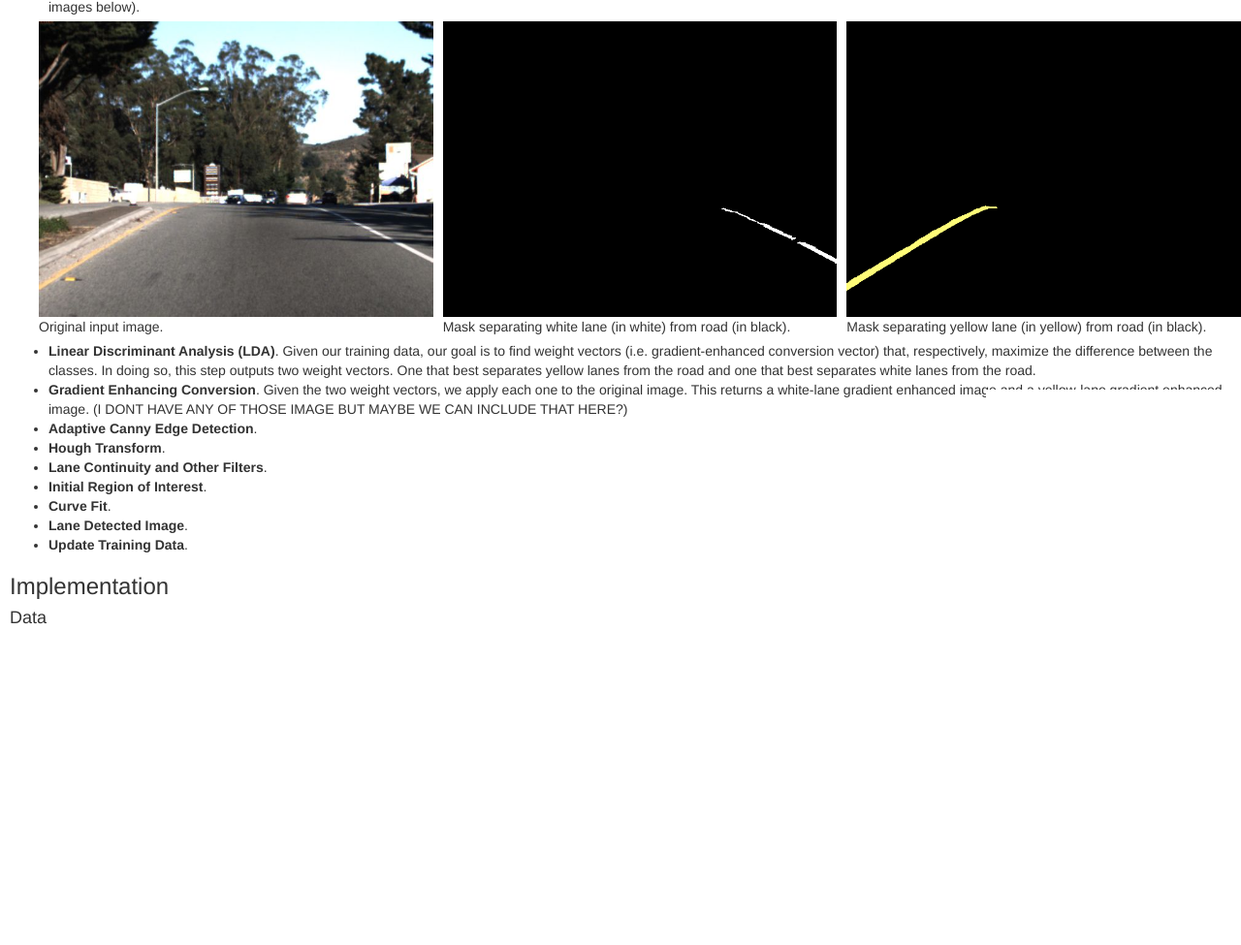
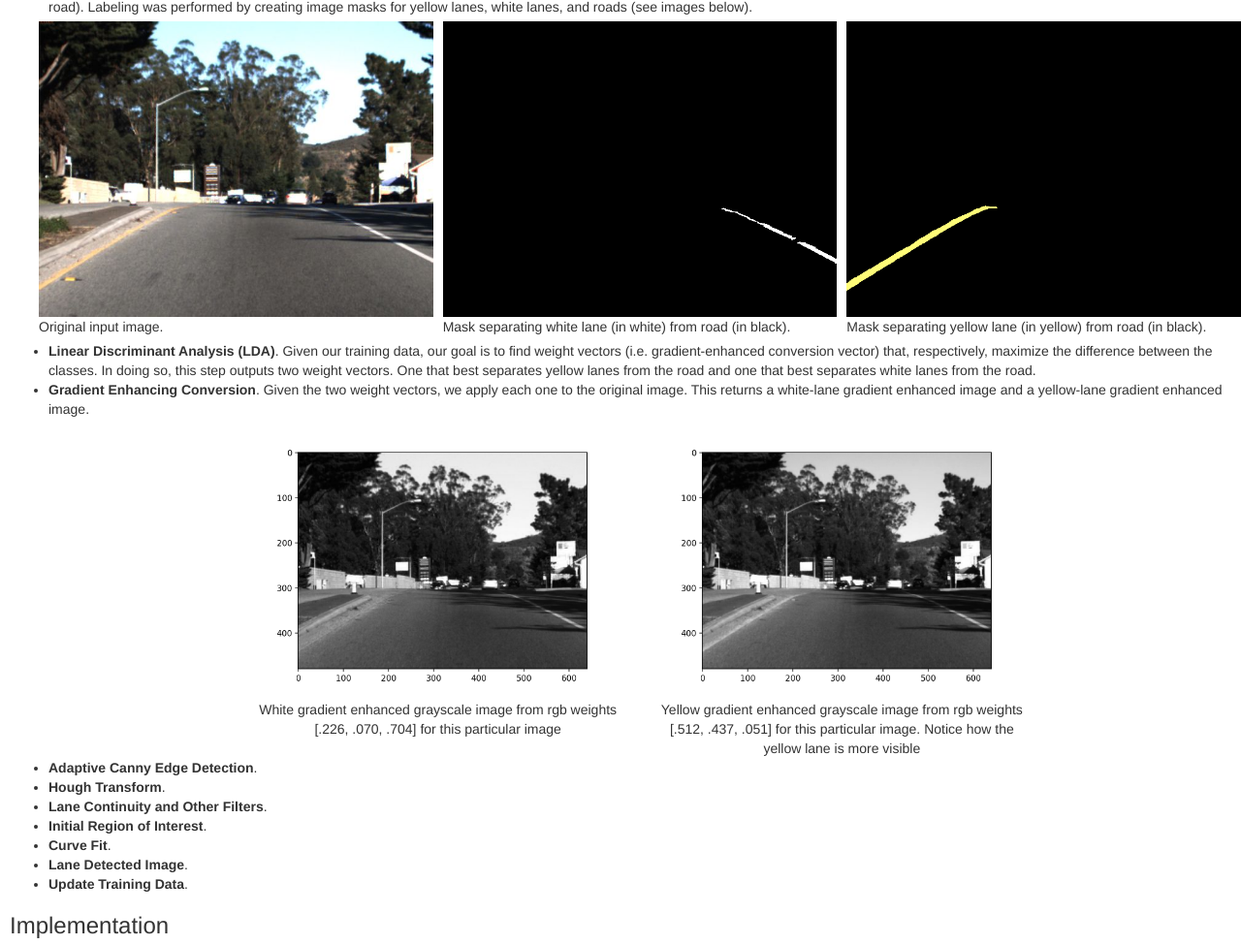
Before and after one commit to dereklh4/lane_tracking_webpage, a plain HTML site: page index.html in a window 1280 px wide. Shown: the part 869-1844 px from the top of the page at 97% size. Before the commit the page ends 1720 px from the top, so only its background shows below. Drawn offline with nearby package versions, Linux system fonts and the light colour scheme.

Commit message:
add gradient images

```diff
--- a/index.html
+++ b/index.html
@@ -63,7 +63,7 @@
     		<p>INSERT PIPELINE FIGURE FROM SLIDES HERE</p>
     		<p>Below is a summary of our pipeline:</p>
     		<ul>
-    			<li><b>Label Training Data</b>. First note that the only possible lane colors in our images are yellow or white. So for training, we hand labeled the first 5 images in our dataset as follows: yellow-lane vs. road and white-lane vs. road. For both scenarios, we defined a road to be any pixel that was not a lane. Labeling was performed by creating image masks for yellow lanes, white lanes, and roads (see images below). </li>
+    			<li><b>Label Training Data</b>. First note that the only possible lane colors in our images are yellow or white. So for training, we hand labeled the first 5 images in our dataset as follows: yellow-lane vs. road and white-lane vs. road. For both scenarios, we defined a road to be any pixel that was not a lane (after removing an upper percentage of the image from the training set that is clearly not lane or road). Labeling was performed by creating image masks for yellow lanes, white lanes, and roads (see images below).</li>
     			<div class="row">
   					<div class="column">
     					<img src="images/img1.jpg" alt="img1" style="width:100%">
@@ -79,7 +79,23 @@
   					</div>
 				</div>
     			<li><b> Linear Discriminant Analysis (LDA)</b>. Given our training data, our goal is to find weight vectors (i.e. gradient-enhanced conversion vector) that, respectively, maximize the difference between the classes. In doing so, this step outputs two weight vectors. One that best separates yellow lanes from the road and one that best separates white lanes from the road. </li>
-    			<li><b>Gradient Enhancing Conversion</b>. Given the two weight vectors, we apply each one to the original image. This returns a white-lane gradient enhanced image and a yellow-lane gradient enhanced image. (I DONT HAVE ANY OF THOSE IMAGE BUT MAYBE WE CAN INCLUDE THAT HERE?)</li>
+				<li><b>Gradient Enhancing Conversion</b>. Given the two weight vectors, we apply each one to the original image. This returns a white-lane gradient enhanced image and a yellow-lane gradient enhanced image.</li>
+				<div class="row text-center">
+					<div class="col-sm-2">&nbsp;</div>
+					<div class="col-sm-4">
+						<figure>
+							<img src="images/white_gradient_enhanced.png" style="width:100%">
+							<figcaption>White gradient enhanced grayscale image from rgb weights [.226, .070, .704] for this particular image</figcaption>
+						</figure>
+					</div>
+					<div class="col-sm-4">
+							<figure>
+								<img src="images/yellow_gradient_enhanced.png" style="width:100%">
+								<figcaption>Yellow gradient enhanced grayscale image from rgb weights [.512, .437, .051] for this particular image. Notice how the yellow lane is more visible</figcaption>
+							</figure>
+					</div>
+					<div class="col-sm-2">&nbsp;</div>
+				</div>
     			<li><b>Adaptive Canny Edge Detection</b>.</li>
     			<li><b>Hough Transform</b>.</li>
     			<li><b>Lane Continuity and Other Filters</b>.</li>
```
Also changed, not shown: images/white_gradient_enhanced.png (added), images/yellow_gradient_enhanced.png (added).
